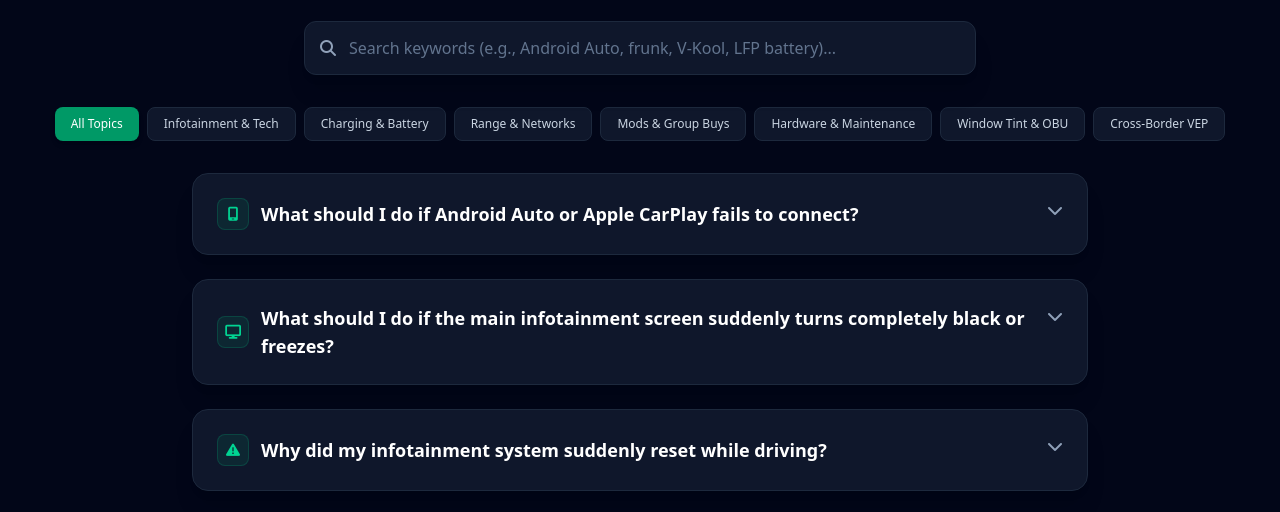
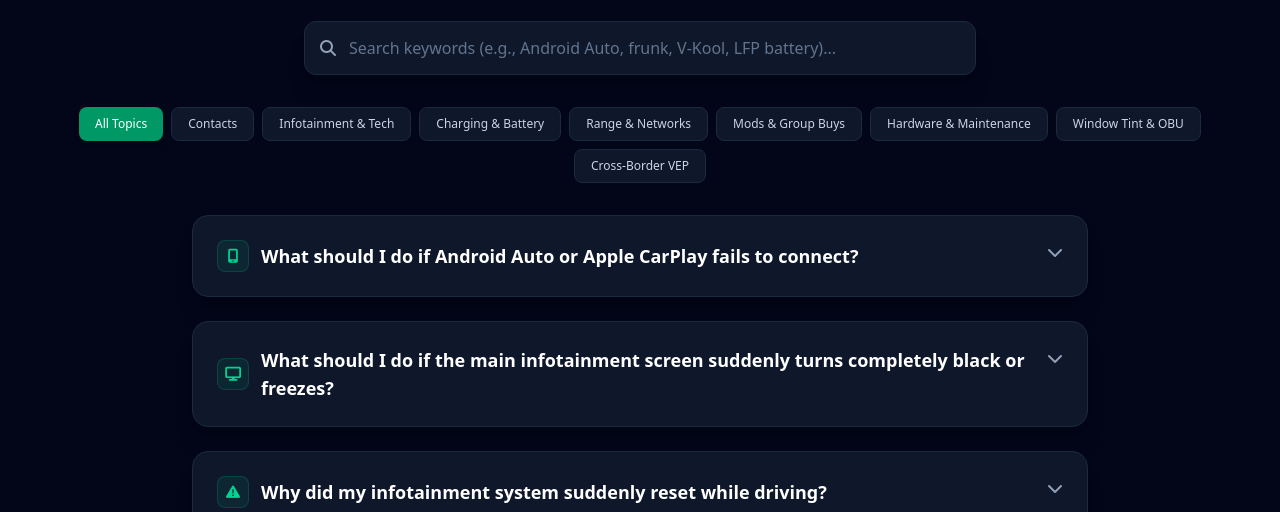
Before and after one commit to silverag9/jaecoo-j6, a plain HTML site: page index.html in a window 1280 px wide. Shown: the part 240-752 px from the top of the page. Drawn offline with nearby package versions, Linux system fonts and the light colour scheme.

Commit message:
Update index.html
added Contact pill

```diff
--- a/index.html
+++ b/index.html
@@ -57,6 +57,9 @@
             <div class="flex flex-wrap justify-center gap-2 mb-8" id="categoryFilters">
                 <button data-category="all" class="category-btn px-4 py-2 rounded-lg text-xs font-medium bg-emerald-600 text-white shadow-md transition-all">
                     All Topics
+                </button>
+                <button data-category="contacts" class="category-btn px-4 py-2 rounded-lg text-xs font-medium bg-slate-900 text-slate-300 border border-slate-800 hover:bg-slate-800 transition-all">
+    Contacts
                 </button>
                 <button data-category="infotainment" class="category-btn px-4 py-2 rounded-lg text-xs font-medium bg-slate-900 text-slate-300 border border-slate-800 hover:bg-slate-800 transition-all">
                     Infotainment & Tech
```
